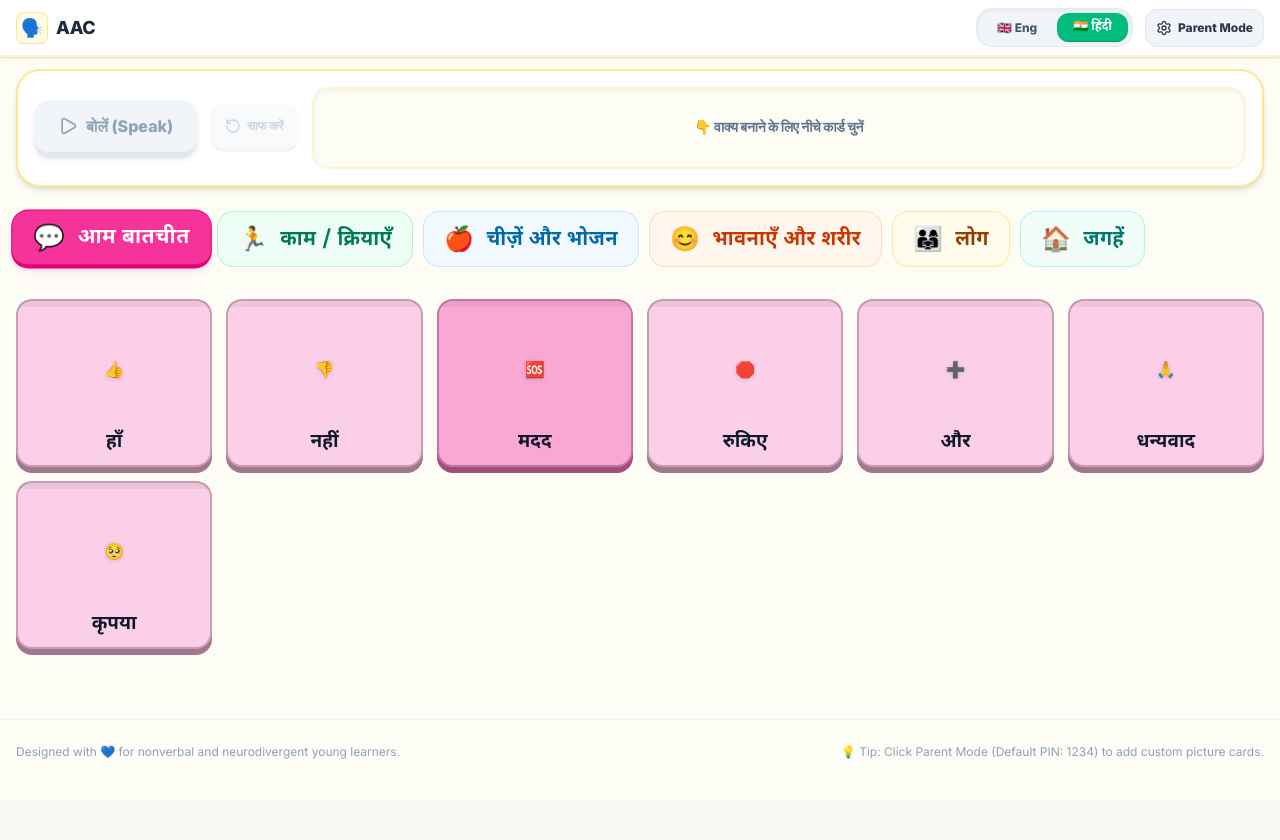
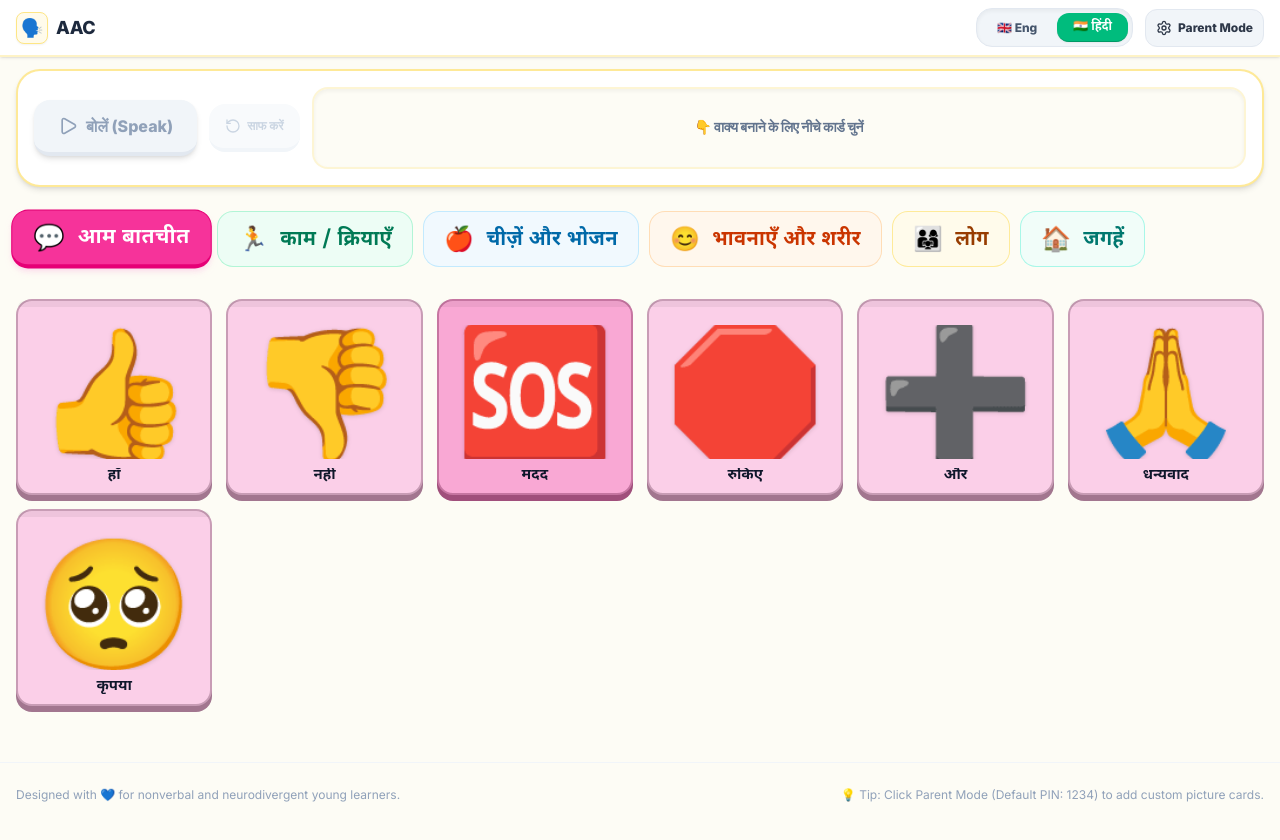
Before and after one commit to gunjanj20000/AAC-, a React (Vite) app: page / in a window 1280 px wide. Shown: the top 840 px of the page. Before the commit the page ends 800 px from the top, so only its background shows below. Built offline with nearby package versions, Linux system fonts and the light colour scheme.

Commit message:
style: refine card grid appearance
Update card layout to use a square aspect ratio and adjust badge sizing for a cleaner, more consistent UI.

```diff
--- a/src/components/CardGrid.tsx
+++ b/src/components/CardGrid.tsx
@@ -76,7 +76,7 @@ export function CardGrid({
                 onCardTap(card);
               }
             }}
-            className={`relative group flex flex-col items-center justify-between p-3 px-3.5 pb-2.5 rounded-2xl border-2 card-shadow cursor-pointer select-none transition-all duration-100 ${
+            className={`relative group flex flex-col items-center justify-between p-2 pb-2.5 rounded-2xl border-2 card-shadow aspect-square cursor-pointer select-none transition-all duration-100 ${
               isCurrentlyHidden ? 'opacity-50 grayscale border-dashed' : ''
             }`}
             style={{
@@ -92,12 +92,12 @@ export function CardGrid({
             {/* Hidden state / Custom card badge */}
             <div className="absolute top-2.5 left-2.5 flex gap-1 items-center z-10">
               {card.isCustom && (
-                <span className="bg-[#FF8B3D]/95 text-white font-bold text-[8.5px] px-1.5 py-0.5 rounded-md select-none border border-white/20 shadow-xs">
+                <span className="bg-[#FF8B3D]/95 text-white font-bold text-[8px] px-1 py-0.5 rounded shadow-xs select-none">
                   Custom
                 </span>
               )}
               {isCurrentlyHidden && (
-                <span className="bg-slate-700/90 text-white font-bold text-[8.5px] px-1.5 py-0.5 rounded-md flex items-center gap-0.5">
+                <span className="bg-slate-700/90 text-white font-bold text-[8px] px-1 py-0.5 rounded flex items-center gap-0.5 select-none">
                   <EyeOff className="w-2.5 h-2.5" /> Hidden
                 </span>
               )}
@@ -115,7 +115,7 @@ export function CardGrid({
                 title={isCurrentlyHidden ? 'Show card' : 'Hide card'}
               >
                 {isCurrentlyHidden ? (
-                  <span className="text-[10px] px-1 font-sans font-bold">Show</span>
+                  <span className="text-[9px] px-1 font-sans font-bold">Show</span>
                 ) : (
                   <EyeOff className="w-3.5 h-3.5" />
                 )}
@@ -123,35 +123,35 @@ export function CardGrid({
             )}
 
             {/* Custom Picture or Emoji */}
-            <div className="flex-1 flex items-center justify-center my-3 h-22 min-h-[88px] w-full">
+            <div className="flex-1 w-full h-full min-h-0 flex items-center justify-center relative mt-4 mb-0.5 overflow-hidden">
               {card.image ? (
                 <img
                   src={card.image}
                   alt={card.englishLabel}
-                  className="object-cover rounded-2xl w-22 h-22 pointer-events-none select-none border border-slate-200/40 shadow-sm group-hover:scale-110 transition-transform duration-150 animate-fade-in"
+                  className="object-cover rounded-xl w-[90%] h-[90%] pointer-events-none select-none border border-slate-200/40 shadow-sm group-hover:scale-105 transition-transform duration-150 animate-fade-in"
                   referrerPolicy="no-referrer"
                 />
               ) : (
-                <span className="text-5.5xl md:text-6.5xl leading-none select-none transform group-hover:scale-115 transition-transform duration-150 filter drop-shadow-sm">
+                <span className="text-6.5xl min-[395px]:text-7.5xl sm:text-8.5xl md:text-9xl leading-none select-none transform group-hover:scale-110 transition-transform duration-150 filter drop-shadow-sm">
                   {card.emoji || '🎈'}
                 </span>
               )}
             </div>
 
             {/* Bilingual display labels with optimized size hierarchies */}
-            <div className={`w-full text-center mt-1 flex flex-col justify-end ${
-              languageMode === 'both' ? 'min-h-[48px]' : 'min-h-[26px]'
+            <div className={`w-full text-center mt-1 shrink-0 flex flex-col justify-end ${
+              languageMode === 'both' ? 'min-h-[34px]' : 'min-h-[18px]'
             }`}>
               {/* English label */}
               {languageMode !== 'hindi' && (
-                <span className="font-sans font-extrabold text-slate-900 text-[14px] min-[390px]:text-base sm:text-lg md:text-xl leading-tight block tracking-tight">
+                <span className="font-sans font-black text-slate-900 text-[12px] min-[390px]:text-[13px] sm:text-[14px] md:text-[16px] leading-none block tracking-tight truncate uppercase">
                   {card.englishLabel}
                 </span>
               )}
 
               {/* Hindi label */}
               {languageMode !== 'english' && (
-                <span className="font-hindi font-black text-slate-900 text-[13px] min-[390px]:text-[15px] sm:text-[17px] md:text-[19px] leading-tight block mt-0.5">
+                <span className="font-hindi font-black text-slate-900 text-[11px] min-[390px]:text-[12px] sm:text-[13px] md:text-[15px] leading-none block mt-0.5 truncate">
                   {card.hindiLabel}
                 </span>
               )}
```
